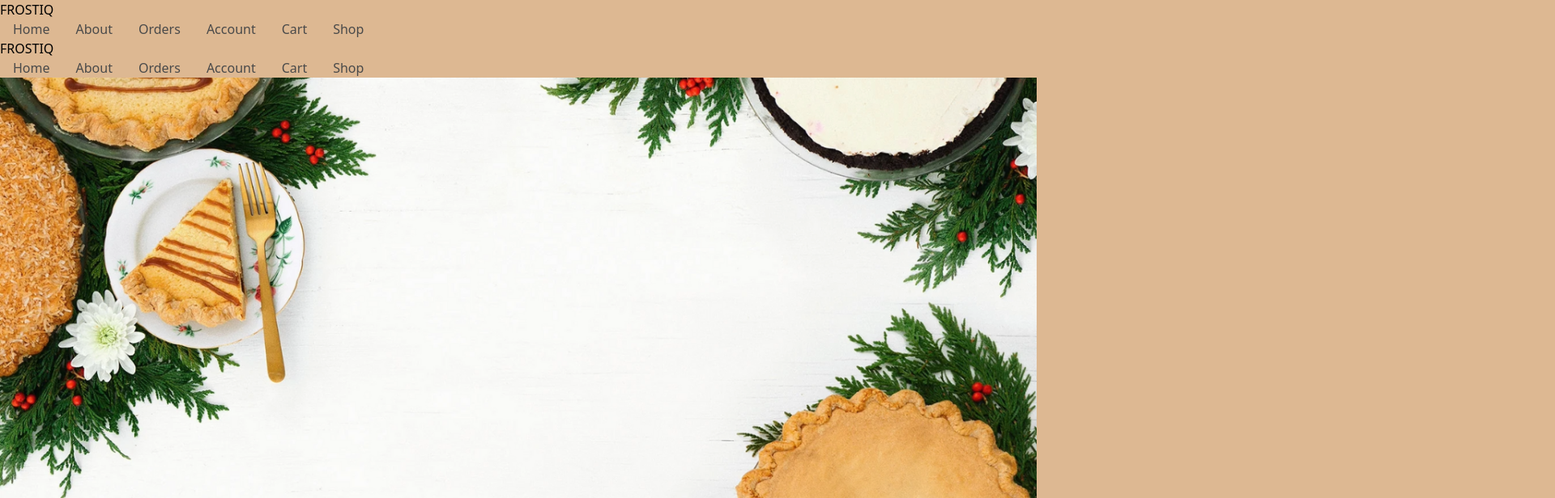
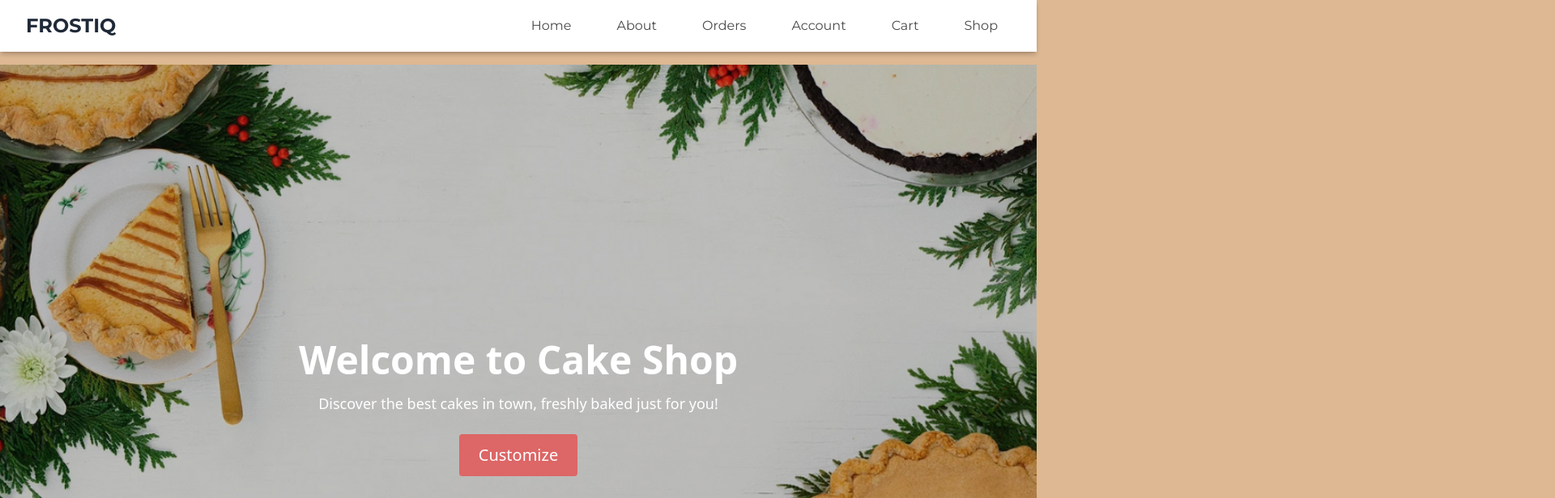
Before and after one commit to kvnrajasekhar/torto-forto, a React (Vite) app: page / in a window 1280 px wide. Shown: the top 616 px of the page at 81% size, 1920 px wide, since content can reach past the window. Built offline with nearby package versions, Linux system fonts and the light colour scheme; no server answers.

Commit message:
tailwind issue fixed

```diff
--- a/src/Components/Home.jsx
+++ b/src/Components/Home.jsx
@@ -3,6 +3,7 @@ import { Link } from 'react-router-dom';
 import Navbar from './Navbar';
 import Footer from './Footer';
 import FeaturedSection from './FeaturedSection';
+import '../index.css'
 
 function Home() {
     // const [location, setLocation] = useState(null);
--- a/src/Components/Shop.jsx
+++ b/src/Components/Shop.jsx
@@ -65,7 +65,7 @@ const Shop = () => {
     // Construct prompt from all filters
     // const prompt = `A ${filters.cakeWeight} ${filters.cakeShape} ${filters.tiers} cake for ${filters.eventType} made with ${filters.breadType} and ${filters.flavor} flavor, decorated with ${filters.toppings.join(", ")}. ${filters.preferredText ? `Text on cake: ${filters.preferredText}` : ""} ${imagePrompt}`.trim();
     const prompt = `A realistic and practical cake design for ${filters.eventType} , made with ${filters.breadType}. The cake should weigh ${filters.cakeWeight} kg and have a ${filters.cakeShape}. It will have a  ${filters.flavor}flavor, with ${filters.tiers} tiers, and the Preferred text on the cake is  ${filters.preferredText ? `${filters.preferredText}`:""} written on it. Add ${filters.toppings.join(", ")} as decorations. Include the following custom details: ${imagePrompt}. The design should be simple enough for a baker to create while matching the given requirements.`;
-    const response = await fetch('http://localhost:5555/image/generate', {
+    const response = await fetch('http://user.frostiq.me/image/generate', {
       method: 'POST',
       headers: {
         'Content-Type': 'application/json'
--- a/tailwind.config.js
+++ b/tailwind.config.js
@@ -3,7 +3,7 @@ export default {
   content: [
     "./src/pages/**/*.{js,ts,jsx,tsx,mdx}",
     "./src/components/**/*.{js,ts,jsx,tsx,mdx}",
-    "./src/app/**/*.{js,ts,jsx,tsx,mdx}",
+    "./src/**/*.{js,ts,jsx,tsx,mdx}",
   ],
   theme: {
     extend: {
```
